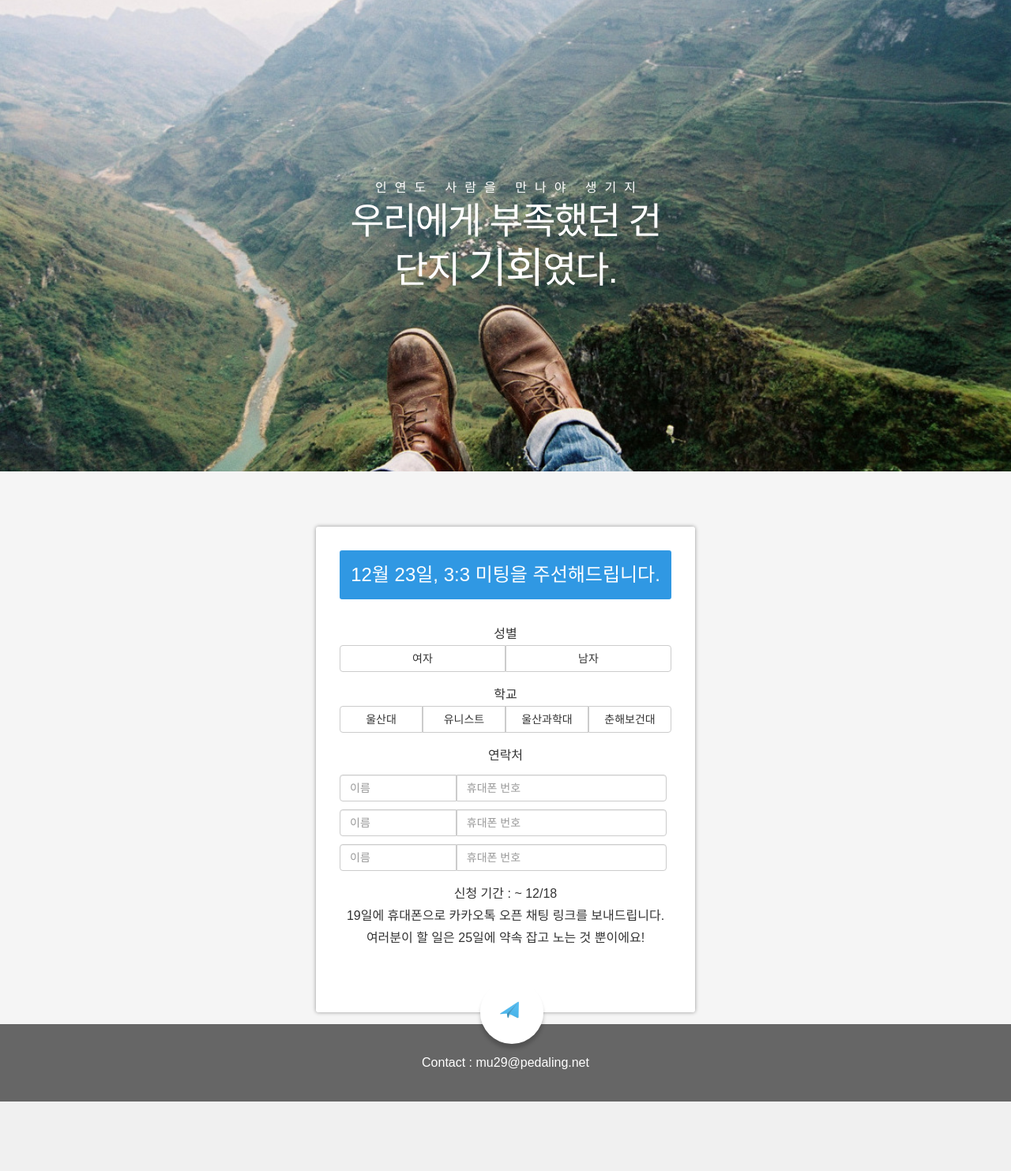
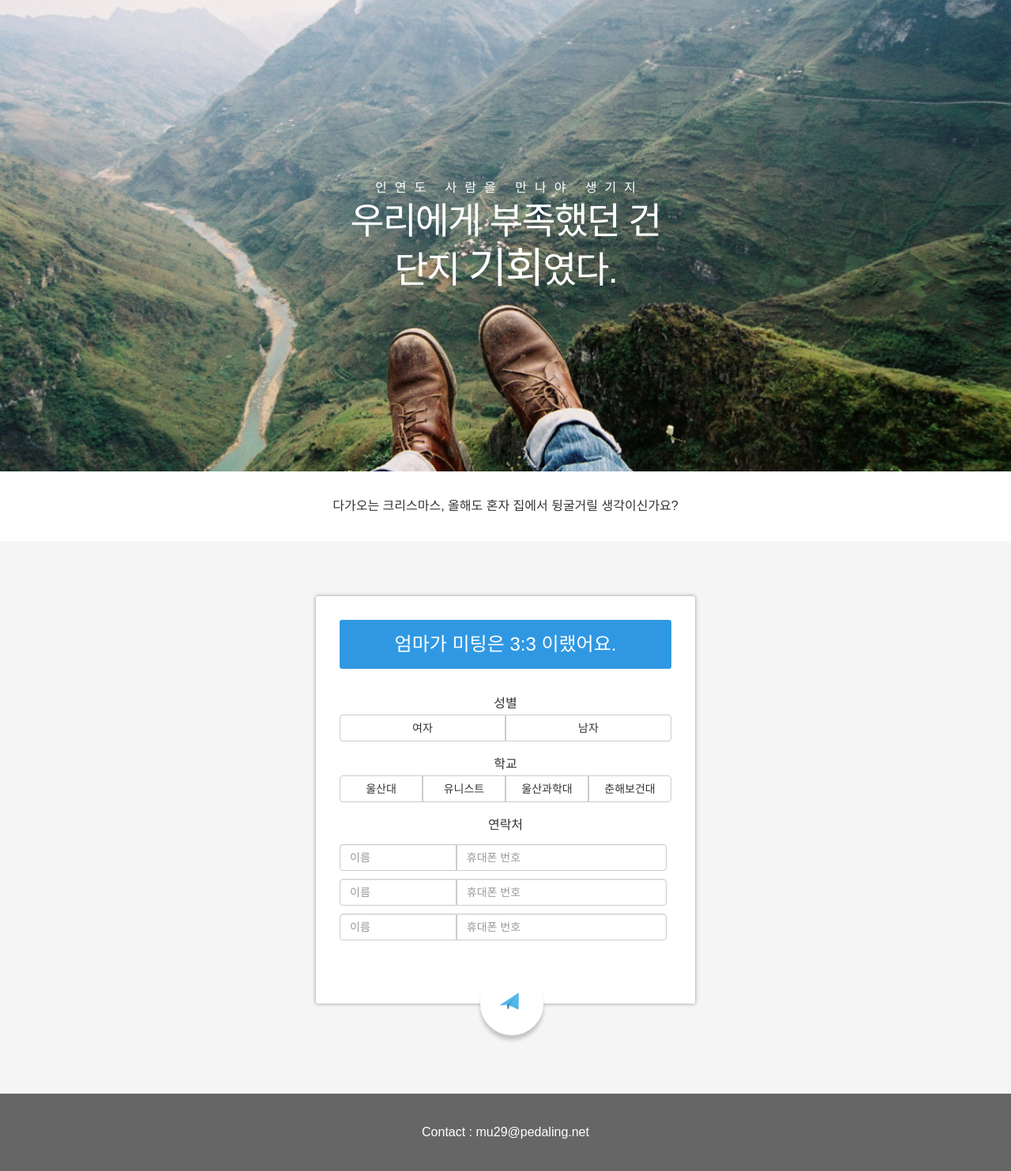
Before and after one commit to mu29/twenties, a Flask app: page / in a window 1280 px wide. Shown: the part 809-2292 px from the top of the page at 79% size. Before the commit the page ends 2204 px from the top, so only its background shows below. Run offline with Flask 2, Linux system fonts and the light colour scheme; some libraries are stand-ins or nearby versions.

Commit message:
설명 부분 추가

```diff
--- a/static/css/main.css
+++ b/static/css/main.css
@@ -193,6 +193,12 @@ html, body {
     background-position: center;
 	color: white;
 }
+.desc {
+    background-color: white;
+	text-align: center;
+    margin: 0 auto;
+    padding: 30px;
+}
 .apply {
     background-color: whitesmoke;
 	text-align: center;
--- a/templates/index.html
+++ b/templates/index.html
@@ -27,11 +27,15 @@
         <p class="sub">인연도 사람을 만나야 생기지</p>
         <h3>우리에게 부족했던 건<br>단지 <span style="font-size: 40pt">기회</span>였다.</h3>
     </div>
+    <a name="#desc"></a>
+    <div class="desc">
+        다가오는 크리스마스, 올해도 혼자 집에서 뒹굴거릴 생각이신가요?
+    </div>
     <a name="#apply"></a>
     <div class="apply">
         <div class="forms">
             <div class="form-wrapper">
-                <div class="header"><h1>12월 23일, 3:3 미팅을 주선해드립니다.</h1></div>
+                <div class="header"><h1>엄마가 미팅은 3:3 이랬어요.</h1></div>
                 <form action="" method="post" enctype="multipart/form-data">
                     <label>성별</label>
                     <div class="form-group">
@@ -78,8 +82,6 @@
                         </div>
                         {% endfor %}
                     </div>
-
-                    <label>신청 기간 : ~ 12/18<br>19일에 휴대폰으로 카카오톡 오픈 채팅 링크를 보내드립니다.<br>여러분이 할 일은 25일에 약속 잡고 노는 것 뿐이에요!</label>
 
                     <div class="input-button">
                         <button class="submit"><i class="fa fa-paper-plane"></i><img id="loader" src="/static/img/paper-plane.png" alt="loading image"></button>
```
